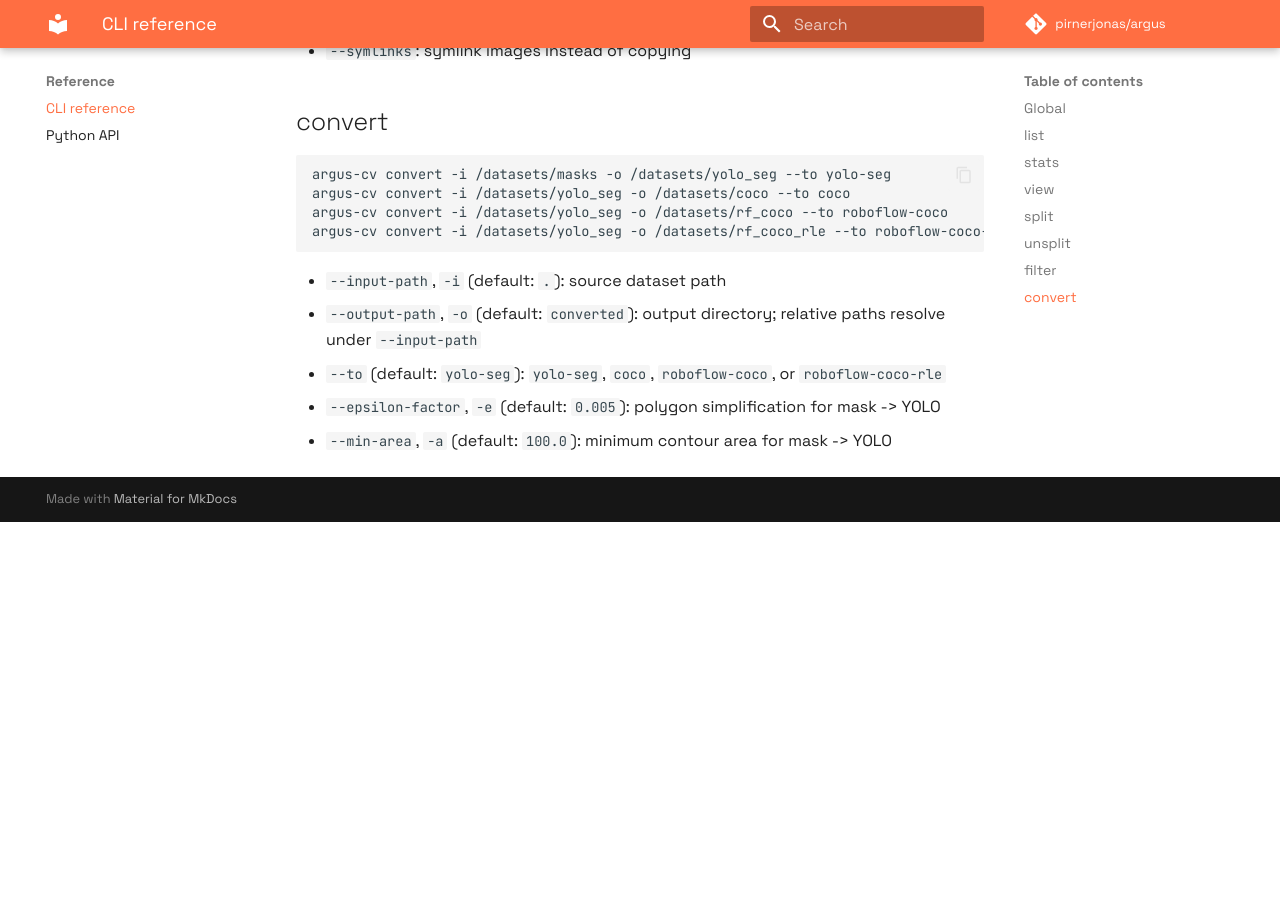
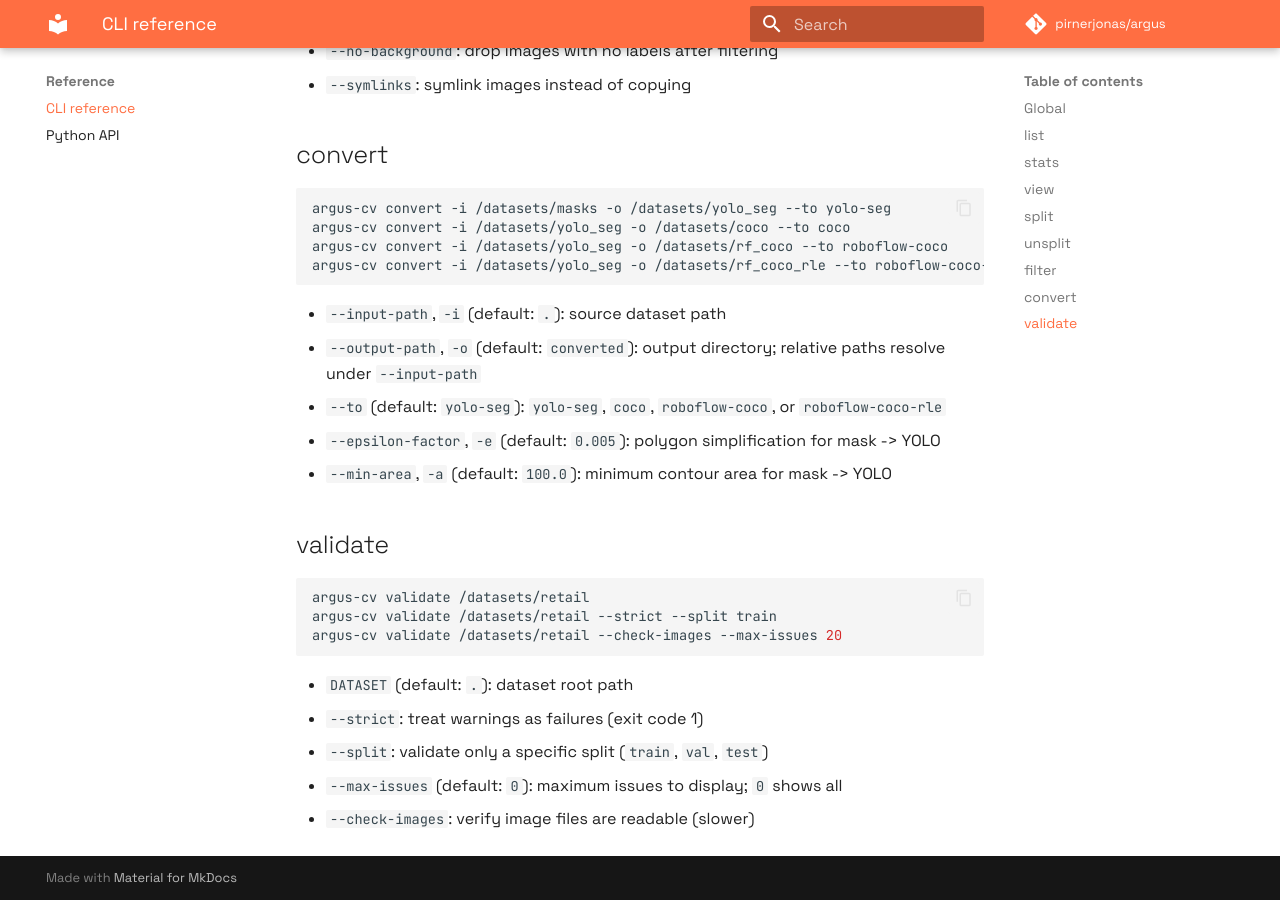
Before and after one commit to pirnerjonas/argus, an MkDocs documentation site: the page built from docs/reference/cli.md, in a window 1280 px wide and 900 px high, scrolled down 2089 px. Built offline with MkDocs 1.6.1 and Material for MkDocs 9.7.7, drawn with Linux system fonts in a browser that asks for light colours; comment, search, counter and statistics services are not loaded; before the commit the page ends 2611 px from its top, so only the background shows below that; some of the changed text lies outside the part shown.

Commit message:
Add documentation for validate command
- Add validation guide with error code reference and Python API examples
- Update CLI reference with validate command and options
- Update Python API reference with validation exports
- Add validation to mkdocs nav, index hero card, and workflow tabs

https://claude.ai/code/session_01Sq9MUzVV6hssb5vSXQSgNN

````diff
--- a/docs/reference/cli.md
+++ b/docs/reference/cli.md
@@ -15,6 +15,7 @@ Commands:
 - `unsplit`: merge split datasets into unsplit layout
 - `filter`: keep only selected classes in a copied dataset
 - `convert`: convert between supported segmentation formats
+- `validate`: check a dataset for annotation quality issues
 
 ## list
 
@@ -91,3 +92,17 @@ argus-cv convert -i /datasets/yolo_seg -o /datasets/rf_coco_rle --to roboflow-co
 - `--to` (default: `yolo-seg`): `yolo-seg`, `coco`, `roboflow-coco`, or `roboflow-coco-rle`
 - `--epsilon-factor`, `-e` (default: `0.005`): polygon simplification for mask -> YOLO
 - `--min-area`, `-a` (default: `100.0`): minimum contour area for mask -> YOLO
+
+## validate
+
+```bash
+argus-cv validate /datasets/retail
+argus-cv validate /datasets/retail --strict --split train
+argus-cv validate /datasets/retail --check-images --max-issues 20
+```
+
+- `DATASET` (default: `.`): dataset root path
+- `--strict`: treat warnings as failures (exit code 1)
+- `--split`: validate only a specific split (`train`, `val`, `test`)
+- `--max-issues` (default: `0`): maximum issues to display; `0` shows all
+- `--check-images`: verify image files are readable (slower)
--- a/mkdocs.yml
+++ b/mkdocs.yml
@@ -73,6 +73,7 @@ nav:
       - Splitting datasets: guides/splitting.md
       - Filtering datasets: guides/filtering.md
       - Converting datasets: guides/conversion.md
+      - Validating datasets: guides/validation.md
   - Reference:
       - CLI reference: reference/cli.md
       - Python API: reference/python-api.md
````
Also changed, not shown: docs/guides/validation.md (added, +121 -0 lines), docs/index.md (+13 -0 lines), docs/reference/python-api.md (+17 -0 lines).
